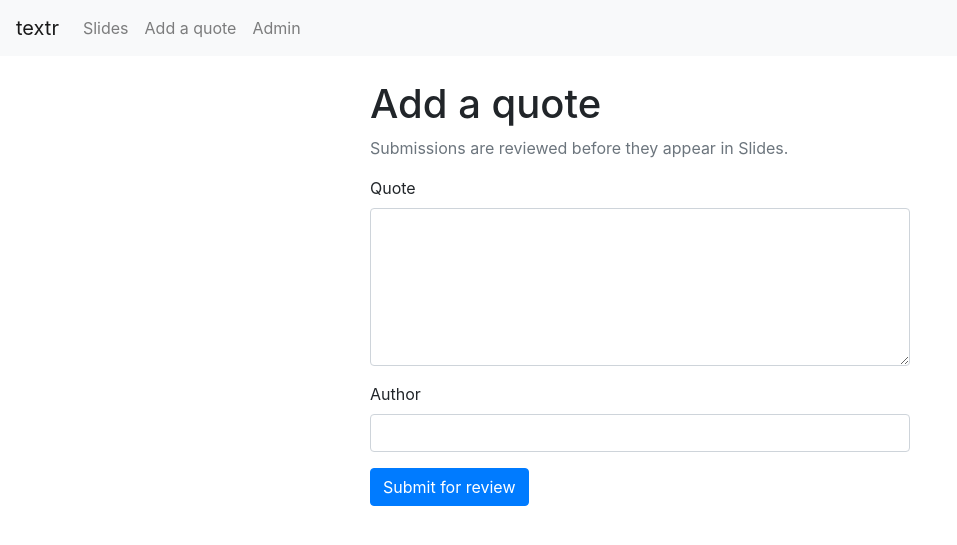
After one commit to vmvirreira/textr, a Flask app: page /submit in a window 1280 px wide. The commit adds this page. Shown: the top 545 px of the page, without its empty margins (0-957 px from the left). Run offline with Flask 3, Linux system fonts and the light colour scheme; some libraries are stand-ins or nearby versions.

Commit message:
Add moderated quote submissions

```diff
--- a/app.py
+++ b/app.py
@@ -1,18 +1,22 @@
 import os
 import json
+import hmac
+from functools import wraps
 from types import SimpleNamespace
 from urllib.error import HTTPError
 from urllib.parse import urlencode
 from urllib.request import Request, urlopen
 
-from flask import Flask, abort, flash, redirect, render_template, url_for
+from flask import Flask, abort, flash, redirect, render_template, request, session, url_for
 from flask_sqlalchemy import SQLAlchemy
-from flask_wtf import FlaskForm
+from flask_wtf import CSRFProtect, FlaskForm
 from sqlalchemy.pool import NullPool
-from wtforms import SelectField, StringField, SubmitField
-from wtforms.validators import DataRequired
+from wtforms import PasswordField, SelectField, StringField, SubmitField, TextAreaField
+from wtforms.validators import DataRequired, Length
 
 db = SQLAlchemy()
+csrf = CSRFProtect()
+SUBMISSION_CATEGORY = "Pending Review"
 
 
 def database_url():
@@ -27,8 +31,12 @@ def database_url():
 def create_app():
     app = Flask(__name__)
     app.config["SECRET_KEY"] = os.environ.get("SECRET_KEY", "dev-secret-key")
+    app.config["ADMIN_TOKEN"] = os.environ.get("ADMIN_TOKEN", "").lstrip("\ufeff").strip()
     app.config["SQLALCHEMY_DATABASE_URI"] = database_url()
     app.config["SQLALCHEMY_TRACK_MODIFICATIONS"] = False
+    app.config["SESSION_COOKIE_HTTPONLY"] = True
+    app.config["SESSION_COOKIE_SAMESITE"] = "Lax"
+    app.config["SESSION_COOKIE_SECURE"] = bool(os.environ.get("VERCEL"))
 
     if app.config["SQLALCHEMY_DATABASE_URI"].startswith("postgresql"):
         app.config["SQLALCHEMY_ENGINE_OPTIONS"] = {
@@ -37,6 +45,7 @@ def create_app():
         }
 
     db.init_app(app)
+    csrf.init_app(app)
     register_commands(app)
     register_routes(app)
     return app
@@ -142,6 +151,50 @@ def create_category(name):
     return supabase_client().request("POST", "category", payload={"name": name})[0]
 
 
+def get_category_or_404(id):
+    if not use_supabase_rest():
+        return Category.query.get_or_404(id)
+
+    query = urlencode({"id": f"eq.{id}", "select": "*"})
+    rows = supabase_client().request("GET", "category", query)
+    if not rows:
+        abort(404)
+    return as_category(rows[0])
+
+
+def update_category(id, name):
+    if not use_supabase_rest():
+        category = Category.query.get_or_404(id)
+        category.name = name
+        db.session.commit()
+        return category
+
+    query = urlencode({"id": f"eq.{id}"})
+    rows = supabase_client().request("PATCH", "category", query, {"name": name})
+    if not rows:
+        abort(404)
+    return rows[0]
+
+
+def delete_category_by_id(id):
+    if not use_supabase_rest():
+        category = Category.query.get_or_404(id)
+        db.session.delete(category)
+        db.session.commit()
+        return
+
+    query = urlencode({"id": f"eq.{id}"})
+    supabase_client().request("DELETE", "category", query)
+
+
+def category_named(name):
+    return next((category for category in all_categories() if category.name == name), None)
+
+
+def ensure_submission_category():
+    return category_named(SUBMISSION_CATEGORY) or create_category(SUBMISSION_CATEGORY)
+
+
 def create_quote(text, author, category_id):
     if not use_supabase_rest():
         quote = Quote(text=text, author=author, category_id=category_id)
@@ -202,15 +255,44 @@ class Quote(db.Model):
 
 
 class QuoteForm(FlaskForm):
-    text = StringField("Quote", validators=[DataRequired()])
-    author = StringField("Author", validators=[DataRequired()])
+    text = TextAreaField("Quote", validators=[DataRequired(), Length(max=500)])
+    author = StringField("Author", validators=[DataRequired(), Length(max=100)])
     category = SelectField("Category", coerce=int, validators=[DataRequired()])
     submit = SubmitField("Submit")
 
 
 class CategoryForm(FlaskForm):
-    name = StringField("Category Name", validators=[DataRequired()])
+    name = StringField("Category Name", validators=[DataRequired(), Length(max=100)])
     submit = SubmitField("Submit")
+
+
+class PublicQuoteForm(FlaskForm):
+    text = TextAreaField("Quote", validators=[DataRequired(), Length(max=500)])
+    author = StringField("Author", validators=[DataRequired(), Length(max=100)])
+    submit = SubmitField("Submit for review")
+
+
+class AdminLoginForm(FlaskForm):
+    token = PasswordField("Admin token", validators=[DataRequired()])
+    submit = SubmitField("Sign in")
+
+
+class EmptyForm(FlaskForm):
+    submit = SubmitField()
+
+
+def admin_required(view):
+    @wraps(view)
+    def wrapped(*args, **kwargs):
+        if not session.get("is_admin"):
+            return redirect(url_for("admin_login", next=request.path))
+        return view(*args, **kwargs)
+
+    return wrapped
+
+
+def safe_next_url(value):
+    return value if value and value.startswith("/") and not value.startswith("//") else None
 
 
 def register_commands(app):
@@ -223,10 +305,56 @@ def register_commands(app):
 def register_routes(app):
     @app.route("/")
     def index():
+        return redirect(url_for("quotes_carousel"))
+
+    @app.context_processor
+    def template_context():
+        return {"is_admin": bool(session.get("is_admin")), "logout_form": EmptyForm()}
+
+    @app.route("/submit", methods=["GET", "POST"])
+    def submit_quote():
+        form = PublicQuoteForm()
+        if form.validate_on_submit():
+            category = ensure_submission_category()
+            category_id = category["id"] if isinstance(category, dict) else category.id
+            create_quote(form.text.data, form.author.data, category_id)
+            flash("Thanks. Your quote was submitted for review.", "success")
+            return redirect(url_for("quotes_carousel"))
+        return render_template("submit_quote.html", form=form)
+
+    @app.route("/admin/login", methods=["GET", "POST"])
+    def admin_login():
+        if session.get("is_admin"):
+            return redirect(url_for("admin_dashboard"))
+
+        form = AdminLoginForm()
+        if form.validate_on_submit():
+            configured_token = app.config["ADMIN_TOKEN"]
+            if configured_token and hmac.compare_digest(form.token.data, configured_token):
+                session.clear()
+                session["is_admin"] = True
+                return redirect(safe_next_url(request.args.get("next")) or url_for("admin_dashboard"))
+            flash("Invalid admin token.", "danger")
+        return render_template("admin_login.html", form=form)
+
+    @app.post("/admin/logout")
+    @admin_required
+    def admin_logout():
+        form = EmptyForm()
+        if not form.validate_on_submit():
+            abort(400)
+        session.clear()
+        flash("Signed out.", "success")
+        return redirect(url_for("quotes_carousel"))
+
+    @app.route("/admin")
+    @admin_required
+    def admin_dashboard():
         categories = all_categories()
         return render_template("index.html", categories=categories)
 
     @app.route("/quote/new", methods=["GET", "POST"])
+    @admin_required
     def new_quote():
         form = QuoteForm()
         form.category.choices = [(c.id, c.name) for c in all_categories()]
@@ -237,38 +365,87 @@ def register_routes(app):
                 category_id=form.category.data,
             )
             flash("Quote added successfully!", "success")
-            return redirect(url_for("index"))
+            return redirect(url_for("admin_dashboard"))
         return render_template("quote_form.html", form=form)
 
     @app.route("/category/new", methods=["GET", "POST"])
+    @admin_required
     def new_category():
         form = CategoryForm()
         if form.validate_on_submit():
-            create_category(form.name.data)
-            flash("Category added successfully!", "success")
-            return redirect(url_for("index"))
+            name = form.name.data.strip()
+            if category_named(name):
+                flash("That category already exists.", "warning")
+            else:
+                create_category(name)
+                flash("Category added successfully!", "success")
+                return redirect(url_for("manage_categories"))
         return render_template("category_form.html", form=form)
 
+    @app.route("/admin/categories")
+    @admin_required
+    def manage_categories():
+        return render_template("categories.html", categories=all_categories())
+
+    @app.route("/category/edit/<int:category_id>", methods=["GET", "POST"])
+    @admin_required
+    def edit_category(category_id):
+        category = get_category_or_404(category_id)
+        form = CategoryForm(obj=category)
+        if form.validate_on_submit():
+            name = form.name.data.strip()
+            duplicate = category_named(name)
+            if duplicate and duplicate.id != category_id:
+                flash("That category already exists.", "warning")
+            else:
+                update_category(category_id, name)
+                flash("Category updated.", "success")
+                return redirect(url_for("manage_categories"))
+        return render_template("category_form.html", form=form, category=category)
+
+    @app.post("/category/delete/<int:category_id>")
+    @admin_required
+    def delete_category(category_id):
+        form = EmptyForm()
+        if not form.validate_on_submit():
+            abort(400)
+        if any(quote.category_id == category_id for quote in all_quotes()):
+            flash("Move or delete this category's quotes before deleting it.", "warning")
+        else:
+            delete_category_by_id(category_id)
+            flash("Category deleted.", "success")
+        return redirect(url_for("manage_categories"))
+
     @app.route("/quote/edit/<int:id>", methods=["GET", "POST"])
+    @admin_required
     def edit_quote(id):
         quote = get_quote_or_404(id)
         form = QuoteForm(obj=quote)
         form.category.choices = [(c.id, c.name) for c in all_categories()]
+        if request.method == "GET":
+            form.category.data = quote.category_id
         if form.validate_on_submit():
             update_quote(id, form.text.data, form.author.data, form.category.data)
             flash("Quote updated!", "success")
-            return redirect(url_for("index"))
+            return redirect(url_for("admin_dashboard"))
         return render_template("quote_form.html", form=form)
 
     @app.route("/quote/delete/<int:id>", methods=["POST"])
+    @admin_required
     def delete_quote(id):
+        form = EmptyForm()
+        if not form.validate_on_submit():
+            abort(400)
         delete_quote_by_id(id)
         flash("Quote deleted!", "success")
-        return redirect(url_for("index"))
+        return redirect(url_for("admin_dashboard"))
 
     @app.route("/quotes_carousel")
     def quotes_carousel():
-        quotes = all_quotes()
+        curated_category_ids = {
+            category.id for category in all_categories() if category.name != SUBMISSION_CATEGORY
+        }
+        quotes = [quote for quote in all_quotes() if quote.category_id in curated_category_ids]
         quotes_data = [{"text": quote.text, "author": quote.author} for quote in quotes]
         return render_template("quotes_carousel.html", quotes=quotes_data)
 
--- a/templates/base.html
+++ b/templates/base.html
@@ -8,21 +8,31 @@
 </head>
 <body>
   <nav class="navbar navbar-expand-lg navbar-light bg-light">
-    <a class="navbar-brand" href="{{ url_for('index') }}">textr</a>
+    <a class="navbar-brand" href="{{ url_for('quotes_carousel') }}">textr</a>
     <button class="navbar-toggler" type="button" data-toggle="collapse" data-target="#navbarNav" aria-controls="navbarNav" aria-expanded="false" aria-label="Toggle navigation">
         <span class="navbar-toggler-icon"></span>
     </button>
     <div class="collapse navbar-collapse" id="navbarNav">
         <ul class="navbar-nav">
             <li class="nav-item">
-                <a class="nav-link" href="{{ url_for('index') }}">Home</a>
+                <a class="nav-link" href="{{ url_for('quotes_carousel') }}">Slides</a>
             </li>
             <li class="nav-item">
-                <a class="nav-link" href="{{ url_for('new_quote') }}">Add Quote</a>
+                <a class="nav-link" href="{{ url_for('submit_quote') }}">Add a quote</a>
             </li>
-            <li class="nav-item">
-                <a class="nav-link" href="{{ url_for('quotes_carousel') }}">Slides</a> <!-- New "Slides" menu item -->
-            </li>
+            {% if is_admin %}
+              <li class="nav-item"><a class="nav-link" href="{{ url_for('admin_dashboard') }}">Admin</a></li>
+              <li class="nav-item"><a class="nav-link" href="{{ url_for('manage_categories') }}">Categories</a></li>
+              <li class="nav-item"><a class="nav-link" href="{{ url_for('new_quote') }}">Add curated quote</a></li>
+              <li class="nav-item">
+                <form method="POST" action="{{ url_for('admin_logout') }}">
+                  {{ logout_form.hidden_tag() }}
+                  <button type="submit" class="btn btn-link nav-link">Sign out</button>
+                </form>
+              </li>
+            {% else %}
+              <li class="nav-item"><a class="nav-link" href="{{ url_for('admin_login') }}">Admin</a></li>
+            {% endif %}
         </ul>
     </div>
   </nav>
--- a/templates/categories.html
+++ b/templates/categories.html
@@ -17,6 +17,7 @@
             <td>
                 <a href="{{ url_for('edit_category', category_id=category.id) }}" class="btn btn-primary">Edit</a>
                 <form action="{{ url_for('delete_category', category_id=category.id) }}" method="post" style="display:inline;">
+                    <input type="hidden" name="csrf_token" value="{{ csrf_token() }}">
                     <button type="submit" class="btn btn-danger">Delete</button>
                 </form>
             </td>
--- a/templates/category_form.html
+++ b/templates/category_form.html
@@ -1,11 +1,12 @@
 {% extends 'base.html' %}
 
 {% block content %}
-  <h1>Add New Category</h1>
+  <h1>{{ 'Edit Category' if category else 'Add New Category' }}</h1>
   <form method="POST">
     {{ form.hidden_tag() }}
     <div class="form-group">
       {{ form.name.label }} {{ form.name(class="form-control") }}
+      {% for error in form.name.errors %}<small class="text-danger d-block">{{ error }}</small>{% endfor %}
     </div>
     <button type="submit" class="btn btn-primary">{{ form.submit.label }}</button>
   </form>
--- a/templates/quote_form.html
+++ b/templates/quote_form.html
@@ -5,13 +5,16 @@
   <form method="POST">
     {{ form.hidden_tag() }}
     <div class="form-group">
-      {{ form.text.label }} {{ form.text(class="form-control") }}
+      {{ form.text.label }} {{ form.text(class="form-control", rows="5") }}
+      {% for error in form.text.errors %}<small class="text-danger d-block">{{ error }}</small>{% endfor %}
     </div>
     <div class="form-group">
       {{ form.author.label }} {{ form.author(class="form-control") }}
+      {% for error in form.author.errors %}<small class="text-danger d-block">{{ error }}</small>{% endfor %}
     </div>
     <div class="form-group">
       {{ form.category.label }} {{ form.category(class="form-control") }}
+      {% for error in form.category.errors %}<small class="text-danger d-block">{{ error }}</small>{% endfor %}
     </div>
     <button type="submit" class="btn btn-primary">{{ form.submit.label }}</button>
   </form>
--- /dev/null
+++ b/templates/submit_quote.html
@@ -0,0 +1,24 @@
+{% extends 'base.html' %}
+
+{% block content %}
+  <div class="row justify-content-center">
+    <div class="col-md-8 col-lg-6">
+      <h1>Add a quote</h1>
+      <p class="text-muted">Submissions are reviewed before they appear in Slides.</p>
+      <form method="POST">
+        {{ form.hidden_tag() }}
+        <div class="form-group">
+          {{ form.text.label }}
+          {{ form.text(class="form-control", rows="6", maxlength="500") }}
+          {% for error in form.text.errors %}<small class="text-danger d-block">{{ error }}</small>{% endfor %}
+        </div>
+        <div class="form-group">
+          {{ form.author.label }}
+          {{ form.author(class="form-control", maxlength="100") }}
+          {% for error in form.author.errors %}<small class="text-danger d-block">{{ error }}</small>{% endfor %}
+        </div>
+        {{ form.submit(class="btn btn-primary") }}
+      </form>
+    </div>
+  </div>
+{% endblock %}
```
Also changed, not shown: templates/admin_login.html (added, +18 -0 lines), templates/index.html (+7 -4 lines), templates/quotes_carousel.html (+40 -31 lines), tests/test_app.py (added, +104 -0 lines), README.md, 1 other file.
